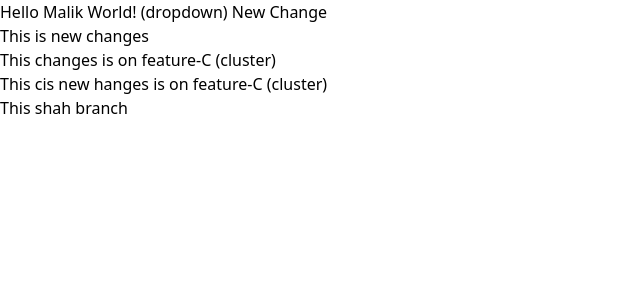
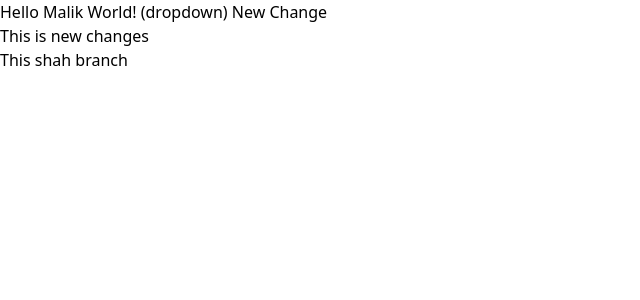
Before and after one commit to hamzadevlpr/demo_test, a React (Vite) app: page / in a window 1280 px wide. Shown: the top 300 px of the page, without its empty margins (0-640 px from the left). Built offline with nearby package versions, Linux system fonts and the light colour scheme.

Commit message:
delete some line

```diff
--- a/src/App.jsx
+++ b/src/App.jsx
@@ -5,8 +5,6 @@ function App() {
     <>
     <div className="text-6xl font-bold">Hello Malik World! (dropdown) New Change</div>
     <p className="text-2xl text-rose-600">This is new changes</p>
-    <p className="text-2xl text-rose-600">This changes is on feature-C (cluster)</p>
-    <p className="text-2xl text-rose-600">This cis new hanges is on feature-C (cluster)</p>
     <p className="text-2xl text-rose-600">This shah branch</p>
     </>
 
```
